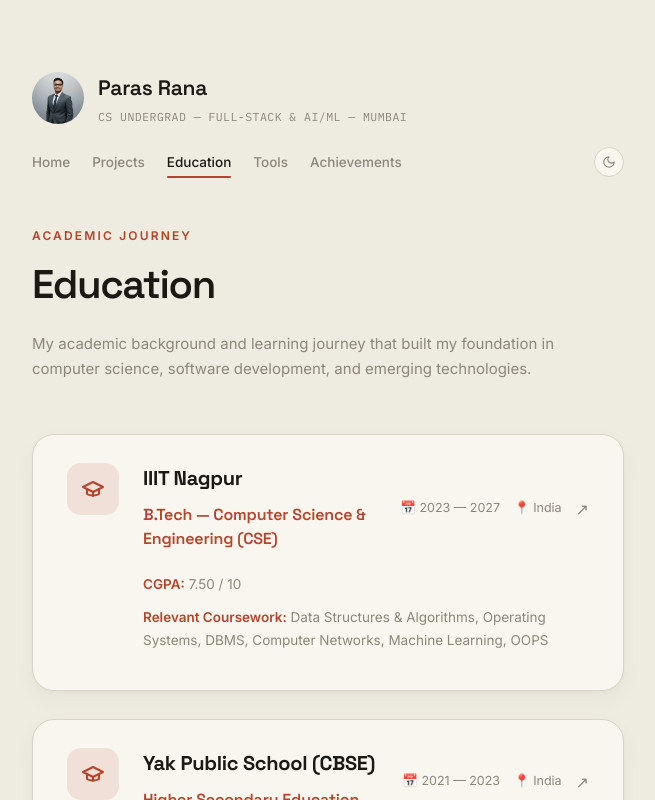
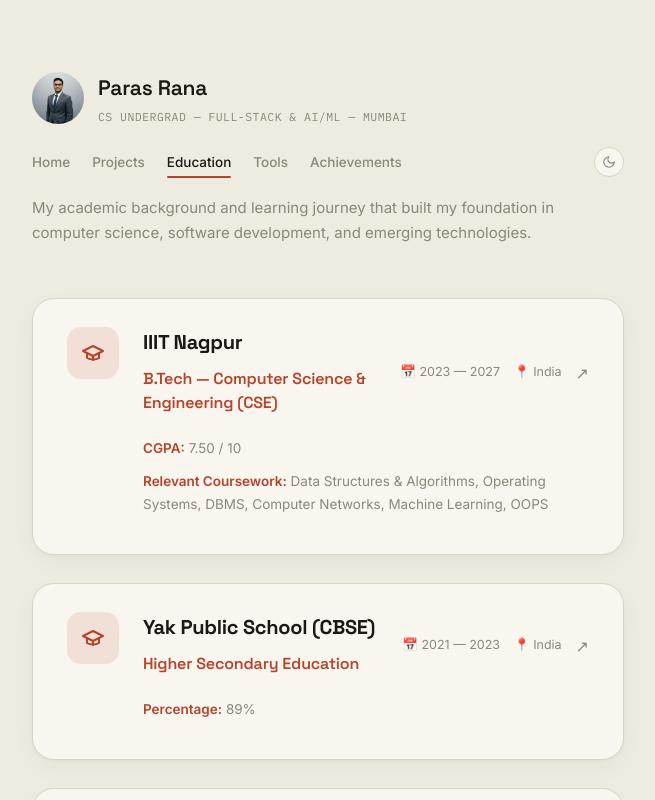
Before and after one commit to ParasRana123/Portfolio-Website, a Next.js app: page / in a window 1280 px wide. Both pictures are taken after a click on the button "Education". Shown: the top 800 px of the page, without its empty margins (312-967 px from the left). Built offline with nearby package versions, Linux system fonts and the light colour scheme.

Commit message:
updated?

```diff
--- a/components/pages/Education.tsx
+++ b/components/pages/Education.tsx
@@ -4,18 +4,7 @@
   return (
     <section className="dp-education-section">
       <div className="dp-education-container">
-
-        {/* Section Header */}
         <div className="dp-education-intro">
-
-          <p className="dp-education-eyebrow">
-            Academic Journey
-          </p>
-
-          <h2 className="dp-education-title">
-            Education
-          </h2>
-
           <p className="dp-education-subtitle">
             My academic background and learning journey that built my
             foundation in computer science, software development, and
@@ -23,7 +12,6 @@
           </p>
 
         </div>
-
 
         {/* Education Cards */}
         <div className="dp-education-list">
@@ -162,8 +150,6 @@
         .dp-education-section {
 
           width:100%;
-
-          padding:32px 0 40px;
 
         }
 
```
